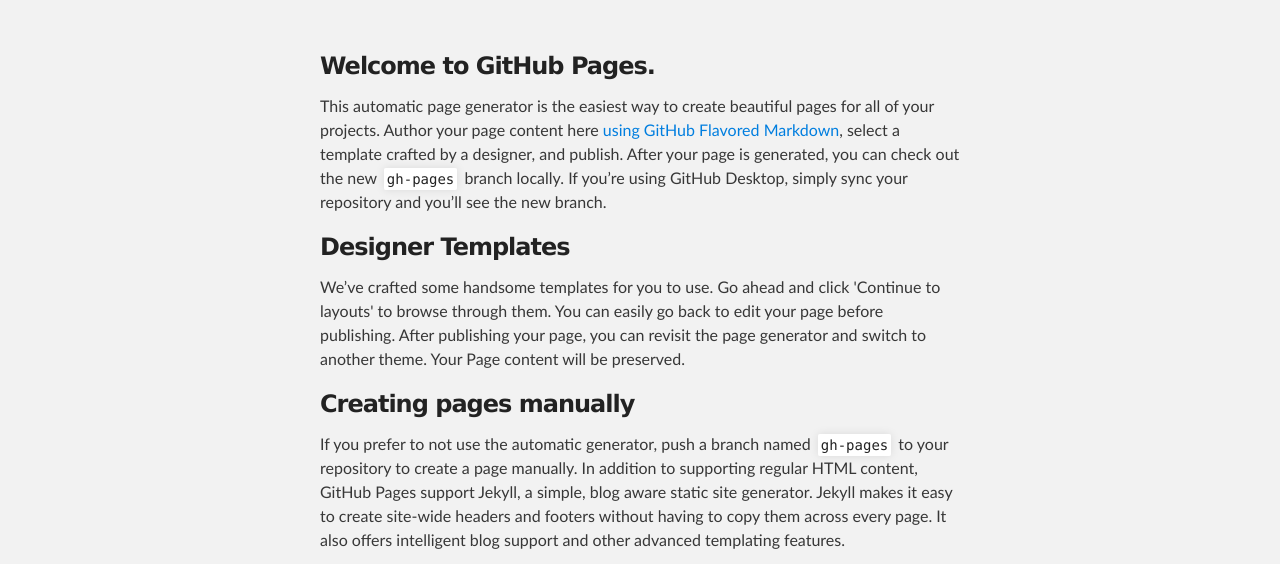
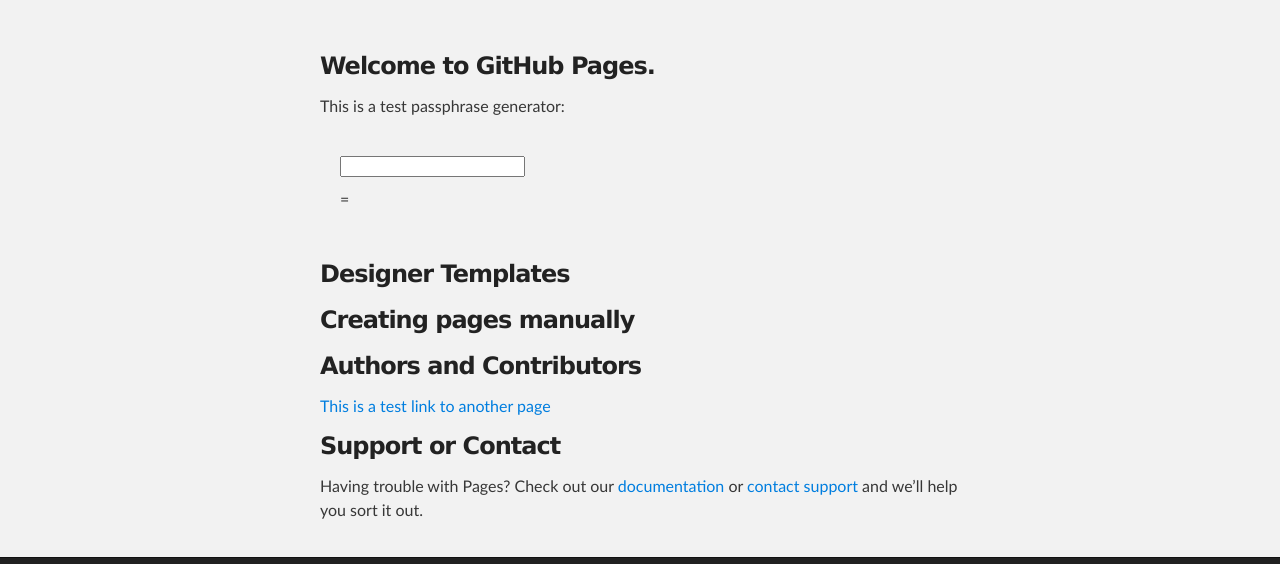
Before and after one commit to wanag/wanag.github.io, a plain HTML site: page index.html in a window 1280 px wide. Shown: the part 176-740 px from the top of the page. Drawn offline with Linux system fonts and the light colour scheme.

Commit message:
Update index.html

```diff
--- a/index.html
+++ b/index.html
@@ -7,7 +7,22 @@
     <meta name="description" content="Wanag.GitHub.io : ">
 
     <link rel="stylesheet" type="text/css" media="screen" href="stylesheets/stylesheet.css">
+    <script language="JavaScript" src="md5.js"></script>
+        <script language="JavaScript" src="baseConverter.js"></script>
+        <script>
+            function readInput(a){
+                var newStr=calcMD5(a);
+                var i;
+                var strPass="";
+                var temp;
+                for(i=0;i<=32;i++){
+                    temp=(parseInt(newStr[i],16)*17) %93 +33;
+                    strPass=strPass.concat(String.fromCharCode(temp));
+                }
 
+                return strPass;
+            }
+        </script>
     <title>Wanag.GitHub.io</title>
   </head>
 
@@ -30,22 +45,24 @@
         <h3>
 <a id="welcome-to-github-pages" class="anchor" href="#welcome-to-github-pages" aria-hidden="true"><span aria-hidden="true" class="octicon octicon-link"></span></a>Welcome to GitHub Pages.</h3>
 
-<p>This automatic page generator is the easiest way to create beautiful pages for all of your projects. Author your page content here <a href="https://guides.github.com/features/mastering-markdown/">using GitHub Flavored Markdown</a>, select a template crafted by a designer, and publish. After your page is generated, you can check out the new <code>gh-pages</code> branch locally. If you’re using GitHub Desktop, simply sync your repository and you’ll see the new branch.</p>
+<p>This is a test passphrase generator:</p>
+<form oninput="x.value=readInput(b.value)">
+
+            <input type="text" id="b" value="">
+            <p>=</p>
+            <output name="x" for ="a b"></output>
+        </form>
 
 <h3>
 <a id="designer-templates" class="anchor" href="#designer-templates" aria-hidden="true"><span aria-hidden="true" class="octicon octicon-link"></span></a>Designer Templates</h3>
 
-<p>We’ve crafted some handsome templates for you to use. Go ahead and click 'Continue to layouts' to browse through them. You can easily go back to edit your page before publishing. After publishing your page, you can revisit the page generator and switch to another theme. Your Page content will be preserved.</p>
-
 <h3>
 <a id="creating-pages-manually" class="anchor" href="#creating-pages-manually" aria-hidden="true"><span aria-hidden="true" class="octicon octicon-link"></span></a>Creating pages manually</h3>
 
-<p>If you prefer to not use the automatic generator, push a branch named <code>gh-pages</code> to your repository to create a page manually. In addition to supporting regular HTML content, GitHub Pages support Jekyll, a simple, blog aware static site generator. Jekyll makes it easy to create site-wide headers and footers without having to copy them across every page. It also offers intelligent blog support and other advanced templating features.</p>
 
 <h3>
 <a id="authors-and-contributors" class="anchor" href="#authors-and-contributors" aria-hidden="true"><span aria-hidden="true" class="octicon octicon-link"></span></a>Authors and Contributors</h3>
 
-<p>You can <a href="https://help.github.com/articles/basic-writing-and-formatting-syntax/#mentioning-users-and-teams" class="user-mention">@mention</a> a GitHub username to generate a link to their profile. The resulting <code>&lt;a&gt;</code> element will link to the contributor’s GitHub Profile. For example: In 2007, Chris Wanstrath (<a href="https://github.com/defunkt" class="user-mention">@defunkt</a>), PJ Hyett (<a href="https://github.com/pjhyett" class="user-mention">@pjhyett</a>), and Tom Preston-Werner (<a href="https://github.com/mojombo" class="user-mention">@mojombo</a>) founded GitHub.</p>
 <a href="test.html">This is a test link to another page</a>
 <h3>
 <a id="support-or-contact" class="anchor" href="#support-or-contact" aria-hidden="true"><span aria-hidden="true" class="octicon octicon-link"></span></a>Support or Contact</h3>
```
